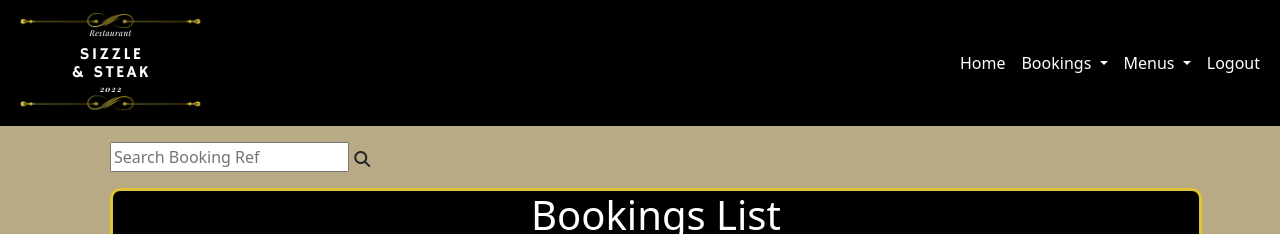
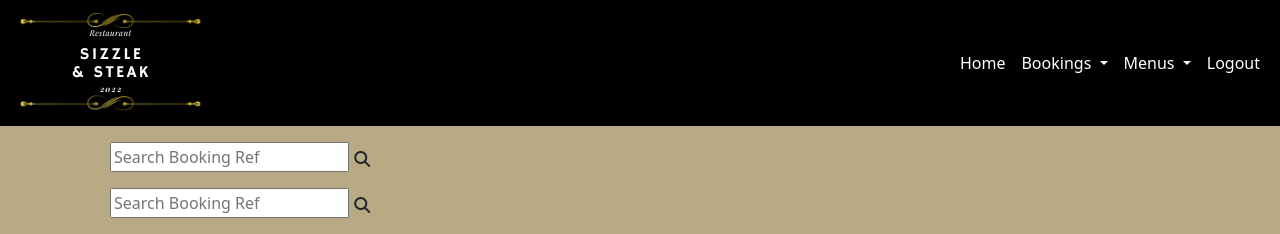
Before and after one commit to Gareth-McGirr/Portfolio-Project-4-SizzleAndSteak, a Django app: page /booking/managebookings/ in a window 1280 px wide. Shown: the top 234 px of the page. Run offline with Django 4.2, Linux system fonts and the light colour scheme; the visitor is signed in with stand-in values (Sample User, id 1); data that the repository does not hold is empty; some libraries are stand-ins or nearby versions.

Commit message:
Feat: Add date search filter to managebooking

```diff
--- a/booking/templates/booking/managebookings.html
+++ b/booking/templates/booking/managebookings.html
@@ -13,6 +13,13 @@
     {% if request.user.is_staff %}
         <form method='GET' class="mb-3">
             <input type='text' name='q' value='{{ request.GET.q }}' autocomplete="off" aria-label="Search Booking by reference"
+                placeholder="Search Booking Ref">
+            <button class="btn p-0 search-btn" type='submit' value="Search Booking by ref">
+                <i class="fas fa-search"></i>
+            </button>
+        </form>
+        <form method='GET' class="mb-3">
+            <input type='text' name='d' value='{{ request.GET.d }}' class="datepicker" autocomplete="off" aria-label="Search Booking by reference"
                 placeholder="Search Booking Ref">
             <button class="btn p-0 search-btn" type='submit' value="Search Booking by ref">
                 <i class="fas fa-search"></i>
@@ -78,3 +85,12 @@
 </div>
 
 {%endblock%}
+{% block extra_js %}
+<script src="https://code.jquery.com/jquery-1.9.1.js"></script>
+<script src="https://code.jquery.com/ui/1.11.0/jquery-ui.js"></script>
+<script>
+    $('.datepicker').datepicker({
+        dateFormat: 'yy-mm-dd',
+    });
+</script>
+{% endblock %}
--- a/booking/views.py
+++ b/booking/views.py
@@ -65,9 +65,12 @@ class BookingsList(LoginRequiredMixin, ListView):
     def get_queryset(self):
         """ Queryset function for manage booking search """
         query = self.request.GET.get('q')
+        dates = self.request.GET.get('d')
         print(date.today()-timedelta(days=1))
         if query:
             return Booking.objects.filter(id=query)
+        if dates:
+            return Booking.objects.filter(booking_date=dates)
         if self.request.user.is_staff:
             # returns all bookings with date greater than yesterday
             return Booking.objects.filter(booking_date__gt=(date.today()-timedelta(days=1)))
```
